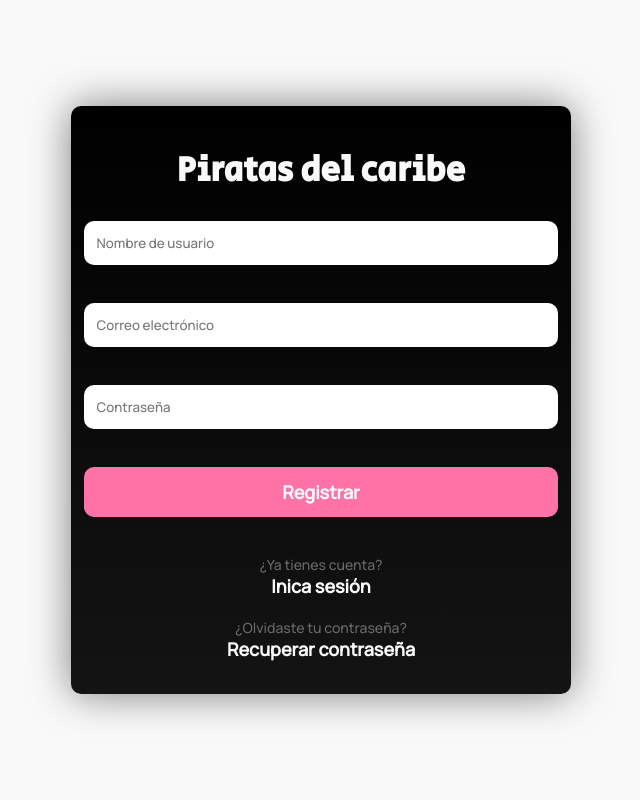
After one commit to Fausuga673/Piratas-del-caribe, a PHP site: page /admin/register.php in a window 1280 px wide. The commit adds this page. Shown: the whole page, without its empty margins (319-959 px from the left). Run offline with PHP 8.4, Linux system fonts and the light colour scheme; some libraries are stand-ins or nearby versions.

Commit message:
Formularios de login y register creados

```diff
--- /dev/null
+++ b/admin/register.php
@@ -0,0 +1,39 @@
+<!DOCTYPE html>
+<html lang="en">
+<head>
+    <meta charset="UTF-8">
+    <meta http-equiv="X-UA-Compatible" content="IE=edge">
+    <meta name="viewport" content="width=device-width, initial-scale=1.0">
+    <title>Piratas del caribe</title>
+
+    <!-- ICONS -->
+
+    <script src="https://kit.fontawesome.com/a7ae13901f.js" crossorigin="anonymous"></script>
+
+    <!-- FONTS -->
+
+    <link rel="preconnect" href="https://fonts.googleapis.com">
+    <link rel="preconnect" href="https://fonts.gstatic.com" crossorigin>
+    <link href="https://fonts.googleapis.com/css2?family=Manrope:wght@500&family=Secular+One&display=swap" rel="stylesheet">
+
+    <!-- STYLES -->
+    <link rel="stylesheet" href="../css/style.css">
+    <link rel="stylesheet" href="../css/login.css">
+
+</head>
+<body>
+    <main class="containerform">
+        <form action="" method="post">
+            <h2>Piratas del caribe</h2>
+            <input type="text" placeholder="Nombre de usuario">
+            <input type="email" placeholder="Correo electrónico">
+            <input type="password" placeholder="Contraseña">
+            <button type="submit">Registrar</button>
+            <p>¿Ya tienes cuenta?</p>
+            <a href="login.php">Inica sesión</a>
+            <p>¿Olvidaste tu contraseña?</p>
+            <a href="login.php">Recuperar contraseña</a>
+        </form>
+    </main>
+</body>
+</html>
--- /dev/null
+++ b/css/login.css
@@ -0,0 +1,70 @@
+.containerform {
+    width: 100%;
+    height: 100vh;
+    display: flex;
+    align-items: center;
+    justify-content: center;
+    background: var(--color-white);
+}
+
+form {
+    display: flex;
+    flex-direction: column;
+    width: min(500px, 70vw);
+    padding: 1vw;
+    text-align: center;
+    color: var(--color-white);
+    background: linear-gradient(
+        0deg,
+        var(--color-gray),
+        rgb(0, 0, 0)
+    );
+    border-radius: 10px;
+    box-shadow: 0 0 40px rgb(0, 0, 0, .5);
+}
+
+h2 {
+    font-size: min(35px, 8vw);
+    margin: 2vw 0;
+}
+
+input, button {
+    padding: 1vw;
+    margin-bottom: 3vw;
+    border: none;
+    border-radius: 10px;
+}
+
+input:focus {
+    outline: none;
+}
+
+button {
+    background: var(--color-pink);
+    font-weight: 1000;
+    color: var(--color-white);
+    font-size: min(18px, 6vw);
+}
+
+p {
+    color: var(--color-lightgray);
+    font-size: min(14px, 7vw);
+}
+
+a {
+    font-weight: 1000;
+    color: var(--color-white);
+    font-size: min(18px, 6vw);
+    margin-bottom: 20px;
+}
+
+a:hover {
+    color: var(--color-pink);
+}
+
+@media (min-width: 1300px) {
+
+    input, button {
+        margin-bottom: 1.5vw;
+
+}
--- a/pages/header.php
+++ b/pages/header.php
@@ -62,6 +62,6 @@
                 <input type="text" name="search" id="search" placeholder="Buscar">
                 <button type="submit"><i class="fa-solid fa-magnifying-glass"></i></button>
             </form>
-            <a href="" class="login"><i class="fa-solid fa-user"></i>Login</a>
+            <a href="admin/login.php" class="login"><i class="fa-solid fa-user"></i>Login</a>
         </nav>
     </header>
```
Also changed, not shown: admin/login.php (added, +38 -0 lines).
